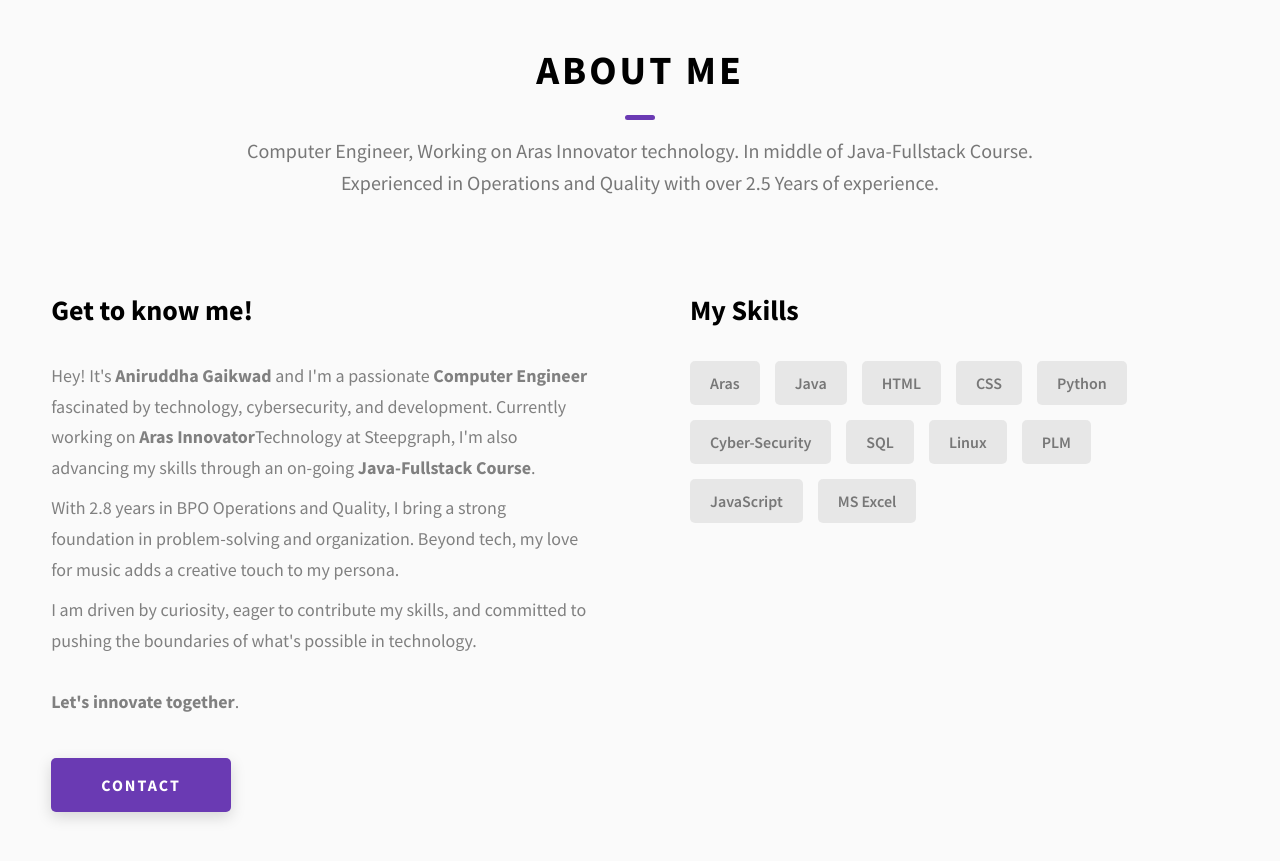
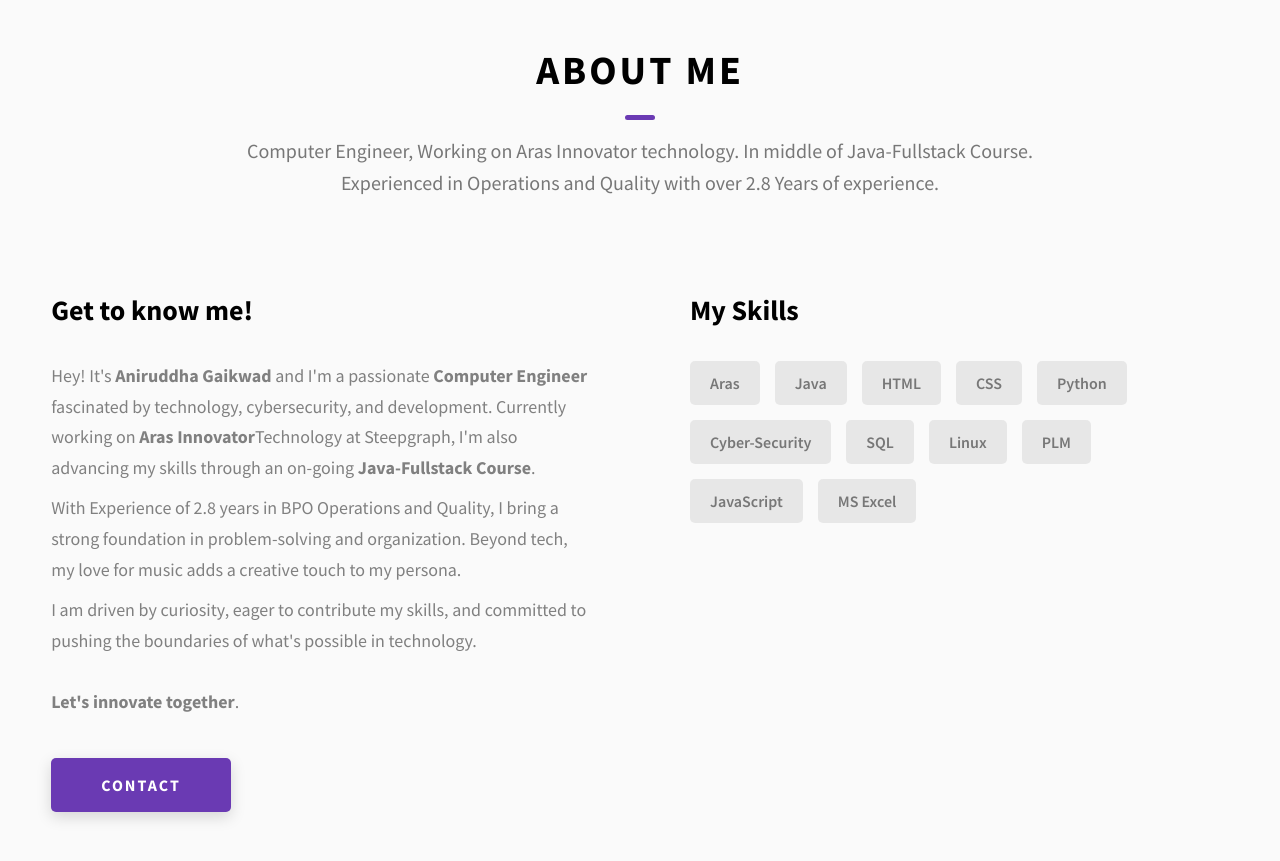
Before and after one commit to Aniruddha0470/Aniruddha-s-Portfolio, a website: page index.html in a window 1280 px wide. Shown: the part 880-1741 px from the top of the page. Drawn offline with Linux system fonts and the light colour scheme.

Commit message:
Update index.html

```diff
--- a/index.html
+++ b/index.html
@@ -156,7 +156,7 @@
             Computer Engineer,
             Working on Aras Innovator technology.
             In middle of Java-Fullstack Course.
-            Experienced in Operations and Quality with over 2.5 Years of experience.
+            Experienced in Operations and Quality with over 2.8 Years of experience.
             </span>
         </h2>
         <div class="about__content">
@@ -172,7 +172,7 @@
 
               </p>
               <p class="about__content-details-para">
-                With 2.8 years in BPO Operations and Quality,
+                With Experience of 2.8 years in BPO Operations and Quality,
                 I bring a strong foundation in problem-solving and organization.
                 Beyond tech, my love for music adds a creative touch to my persona.
                </p>
```
